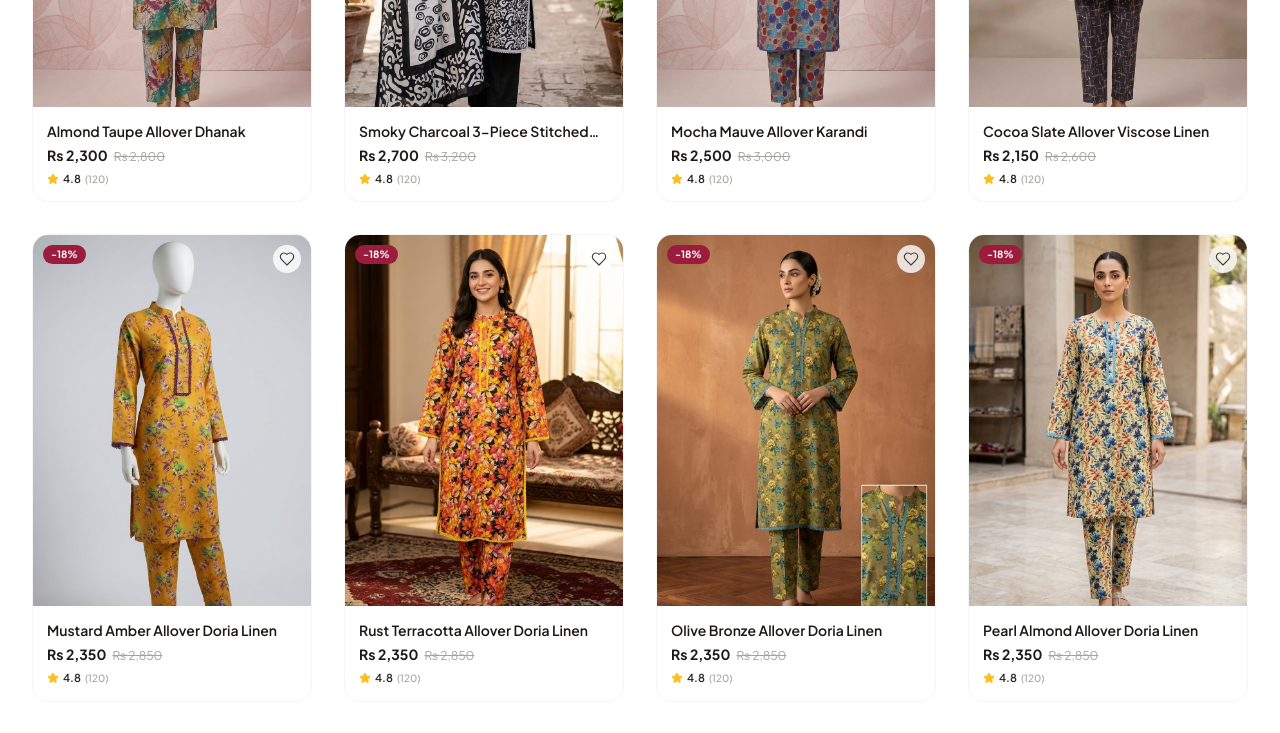
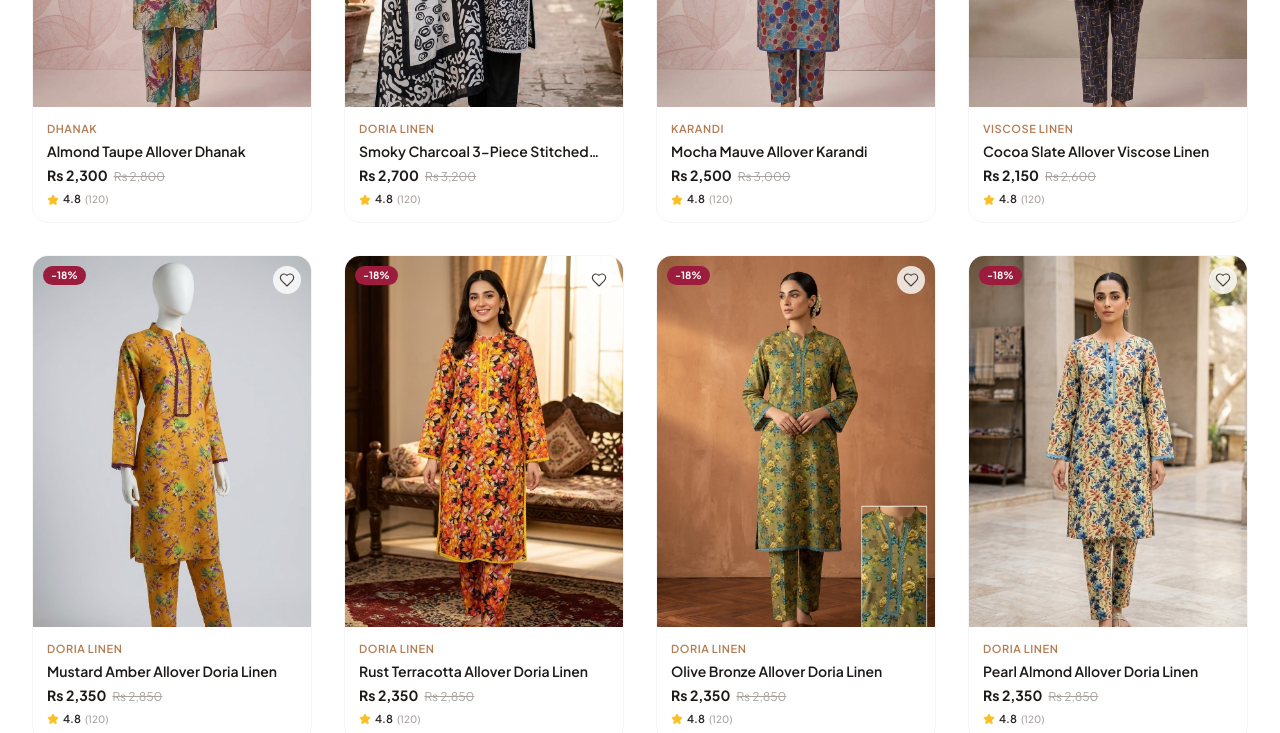
Before and after one commit to wasayrajput/RUAAN, a Next.js app: page / in a window 1280 px wide. Shown: the part 2640-3373 px from the top of the page. Built offline with nearby package versions, Linux system fonts and the light colour scheme; a web font is replaced by a local one.

Commit message:
feat(product-card): add clean uppercase fabric tag above suit title

```diff
--- a/src/components/BestSellers.tsx
+++ b/src/components/BestSellers.tsx
@@ -88,8 +88,13 @@
                   </div>
                 </div>
 
-                {/* Product Info (Reference Exact Minimal: Title -> Price -> Rating) */}
+                {/* Product Info (Reference Style + Fabric Tag) */}
                 <div className="p-3 sm:p-3.5 flex flex-col space-y-1">
+                  {/* Fabric Tag */}
+                  <span className="text-[10px] sm:text-[11px] font-semibold uppercase tracking-wider text-[#B57C53]">
+                    {product.fabric}
+                  </span>
+
                   <h3 className="text-xs sm:text-sm font-semibold text-stone-900 group-hover:text-[#9B1C3C] transition line-clamp-1">
                     {product.title}
                   </h3>
--- a/src/components/ProductCard.tsx
+++ b/src/components/ProductCard.tsx
@@ -79,8 +79,13 @@
         </div>
       </div>
 
-      {/* Product Details (Reference Exact Minimal Layout: Title -> Price -> Rating) */}
+      {/* Product Details (Reference Style + Fabric Tag) */}
       <div className="p-3 sm:p-3.5 flex flex-col space-y-1">
+        {/* Fabric Tag */}
+        <span className="text-[10px] sm:text-[11px] font-semibold uppercase tracking-wider text-[#B57C53]">
+          {product.fabric}
+        </span>
+
         {/* Title (Reference Exact: 1 Line Clean Heading) */}
         <h3 className="text-xs sm:text-sm font-semibold text-stone-900 group-hover:text-[#9B1C3C] transition line-clamp-1 leading-snug">
           {product.title}
```
